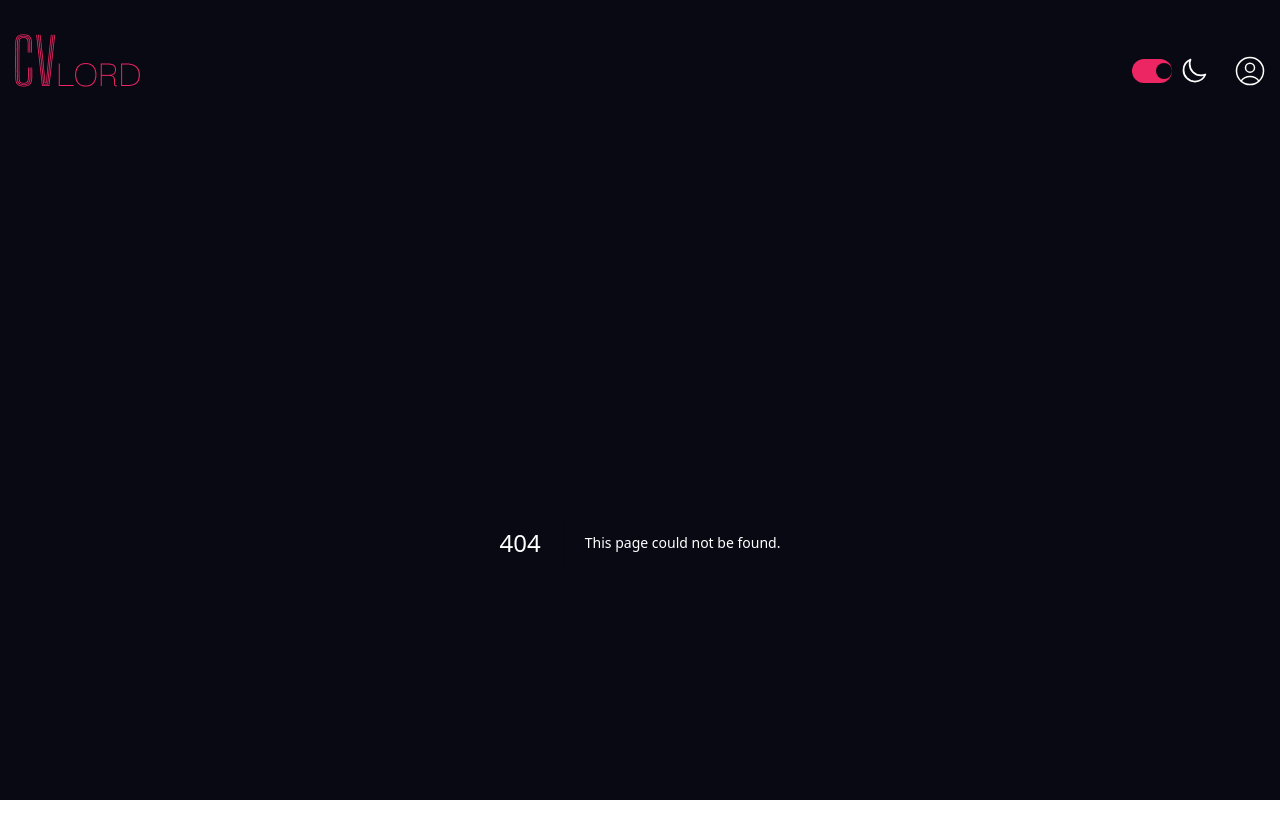
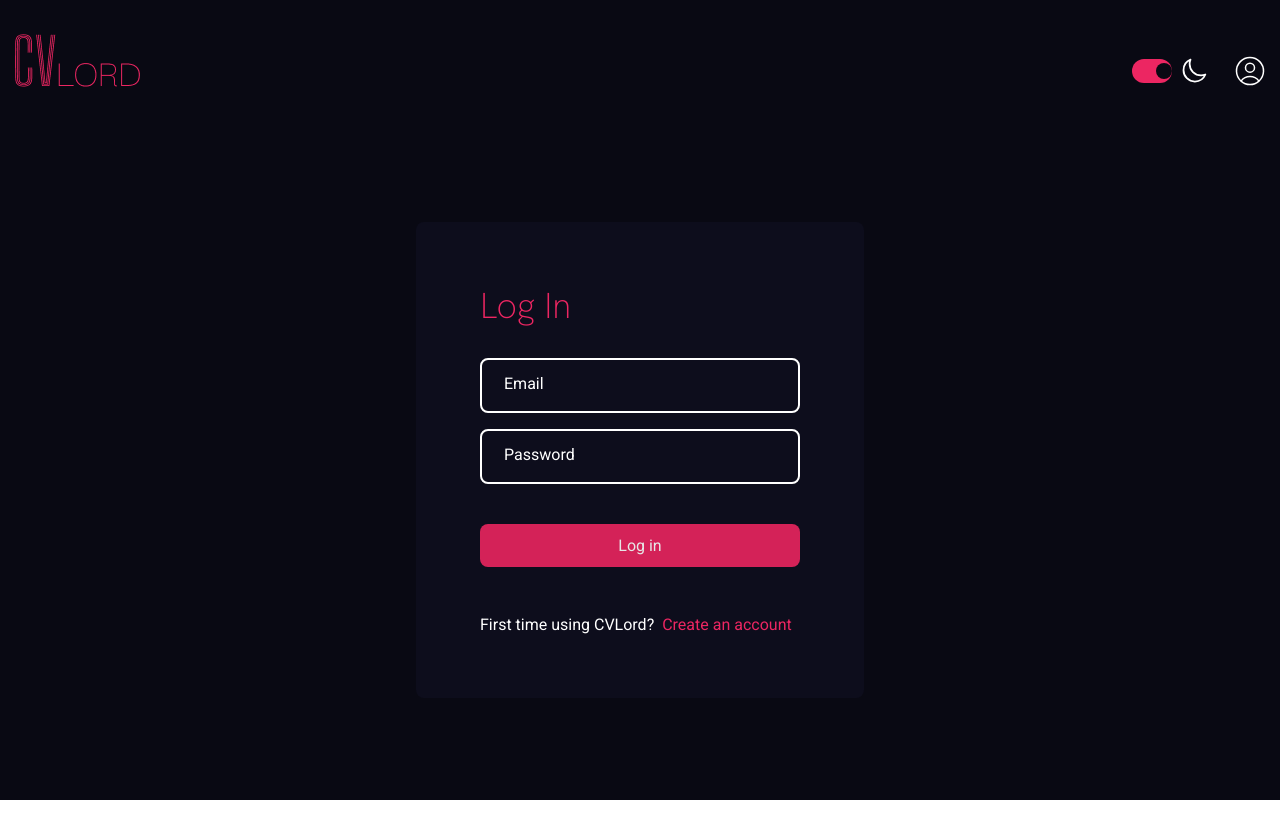
Before and after one commit to nicolasanaia/cvlord, a Next.js app: page /auth in a window 1280 px wide. Before the commit this address had no page. Shown: the top 838 px of the page. After the commit the page ends 800 px from the top, so only its background shows below. Built offline with nearby package versions, Linux system fonts and the light colour scheme.

Commit message:
creating ui of login and sign up

```diff
--- a/src/components/CoverTable/index.tsx
+++ b/src/components/CoverTable/index.tsx
@@ -10,7 +10,7 @@ export default function CoverTable() {
             <div className='mx-auto my-2 font-hanken font-light text-normal text-fontPrimary opacity-80'>
                 São Caetano do Sul, SP, Brasil
             </div>
-            <div className='mx-auto my-3 font-hanken font-light text-l text-fontPrimary'>
+            <div className='mx-auto my-3 font-hanken font-medium text-lg text-fontPrimary'>
                 "It's very hard to fail completely if you aim high enough"
             </div>
         </div>
--- /dev/null
+++ b/src/components/Input/index.tsx
@@ -0,0 +1,60 @@
+import React from 'react'
+import { InputProps } from './interface'
+
+export default function Input({id, onChange, value, label, type}: InputProps): JSX.Element {
+    return (
+        <div className='relative'>
+            <input
+                id={id}
+                value={value}
+                type={type}
+                onChange={onChange}
+                autoComplete={id}
+                className='
+                    block
+                    rounded-lg
+                    border-2
+                    border-fontPrimary
+                    px-6
+                    pt-6
+                    pb-2
+                    w-full
+                    text-md
+                    text-fontPrimary
+                    bg-transparent
+                    transition-all
+                    duration-200
+                    appearance-none
+                    focus:border-highlightPrimary
+                    focus:outline-none
+                    focus:ring-0
+                    peer
+                '
+                placeholder=' '
+            />
+            <label
+                className='
+                    absolute
+                    text-md
+                    text-fontPrimary
+                    duration-200
+                    -translate-y-3
+                    scale-75
+                    top-4
+                    z-10
+                    origin-[0]
+                    left-6
+                    peer-placeholder-shown:scale-100
+                    peer-placeholder-shown:translate-y-0
+                    peer-focus:scale-75
+                    peer-focus:-translate-y-3
+                    peer-focus:text-highlightPrimary
+                    peer-focus:bg-transparent
+                '
+                htmlFor={id}
+            >
+                {label}
+            </label>
+        </div>
+    )
+}
--- /dev/null
+++ b/src/components/Input/interface.ts
@@ -0,0 +1,7 @@
+export interface InputProps {
+    id: string;
+    onChange: any;
+    value: string;
+    label: string;
+    type?: string;
+}
--- a/src/components/TabMenu/index.tsx
+++ b/src/components/TabMenu/index.tsx
@@ -48,7 +48,7 @@ export default function TabMenu() {
                 key={category}
                 className={({ selected }) =>
                     classNames(
-                    'w-full transition-all duration-200 outline-none',
+                    'font-hanken text-lg w-full transition-all duration-200 outline-none',
                     selected
                         ? 'border-b-2 border-b-highlightPrimary text-highlightPrimary'
                         : 'text-fontPrimary hover:text-highlightPrimary hover:border-b-2 hover:border-b-highlightPrimary'
@@ -64,7 +64,7 @@ export default function TabMenu() {
                     <Tab.Panel
                         key={idx}
                         className={classNames(
-                            'p-3',
+                            'text-lg font-normal font-hanken p-3',
                         )}
                     >
                         {category.item}
--- /dev/null
+++ b/src/pages/auth.tsx
@@ -0,0 +1,58 @@
+import Input from "@/components/Input";
+import { useCallback, useState } from "react";
+
+export default function Auth() {
+    const [email, setEmail] = useState('');
+    const [name, setName] = useState('');
+    const [password, setPassword] = useState('');
+
+    const [hasAccount, setHasAccount] = useState('login');
+
+    const toggleHasAccount = useCallback(() => {
+        setHasAccount((currentScreen) => currentScreen === 'login' ? 'register' : 'login')
+    }, []);
+
+    return (
+        <div className='flex justify-center h-auto'>
+            <div className='bg-backgroundSecondary rounded-lg px-16 py-16 my-20 lg:2-2/5 lg:max-w-md rounded-md w-[90%]'>
+                <h2 className='text-highlightPrimary font-hanken font-extralight text-4xl mb-8'>
+                    {hasAccount === 'login' ? 'Log In' : 'Sign Up'}
+                </h2>
+                <div className='flex flex-col gap-4'>
+                    {hasAccount === 'register' && (
+                        <Input
+                        label='Name'
+                        onChange={(event: any) => setName(event.target.value)}
+                        id='name'
+                        value={name}
+                    />
+                    )}
+
+                    <Input
+                        label='Email'
+                        onChange={(event: any) => setEmail(event.target.value)}
+                        id='email'
+                        type='email'
+                        value={email}
+                    />
+                    <Input
+                        label='Password'
+                        onChange={(event: any) => setPassword(event.target.value)}
+                        id='password'
+                        type='password'
+                        value={password}
+                    />
+                </div>
+                <button className='bg-highlightPrimary py-3 text-fontPrimary rounded-lg w-full mt-10 brightness-90 hover:brightness-100 hover:shadow-inner hover:shadow-highlightPrimary transition duration-200'>
+                    {hasAccount === 'login' ? 'Log in' : 'Sign up'}
+                </button>
+                <p className='text-fontPrimary mt-12'>
+                    {hasAccount === 'login' ? 'First time using CVLord? ' : 'Already have an account? '}
+                    <span onClick={toggleHasAccount} className='text-highlightPrimary ml-1 hover:underline cursor-pointer'>
+                        {hasAccount === 'login' ? 'Create an account' : 'Log in here'}
+                    </span>
+                </p>
+            </div>
+        </div>
+    );
+};
--- a/src/styles/globals.css
+++ b/src/styles/globals.css
@@ -6,6 +6,8 @@
   --white: theme(colors.white);
 
   --purple-50: theme(colors.purple.50);
+  --purple-100: theme(colors.purple.100);
+  --purple-850: theme(colors.purple.850);
   --purple-900: theme(colors.purple.900);
 
   --coral-100: theme(colors.coral.100);
@@ -16,6 +18,7 @@
 
 .dark-theme {
   --backgroundPrimary: var(--purple-900);
+  --backgroundSecondary: var(--purple-850);
   --fontPrimary: var(--white);
   --highlightPrimary: var(--coral-400);
   --highlightSecondary: var(--coral-100);
@@ -23,6 +26,7 @@
 
 .light-theme {
   --backgroundPrimary: var(--purple-50);
+  --backgroundSecondary: var(--purple-100);
   --fontPrimary: var(--purple-900);
   --highlightPrimary: var(--coral-700);
   --highlightSecondary: var(--coral-400);
--- a/tailwind.config.js
+++ b/tailwind.config.js
@@ -34,6 +34,8 @@ module.exports = {
       white: '#fff',
       purple: {
         50: '#F0F0FF',
+        100: '#E0E0F5',
+        850: '#0D0D1C',
         900: '#090913',
       },
       coral: {
@@ -46,6 +48,7 @@ module.exports = {
     extend: {
       colors: {
         backgroundPrimary: 'var(--backgroundPrimary)',
+        backgroundSecondary: 'var(--backgroundSecondary)',
         fontPrimary: 'var(--fontPrimary)',
         highlightPrimary: 'var(--highlightPrimary)',
         highlightSecondary: 'var(--highlightSecondary)',
```
